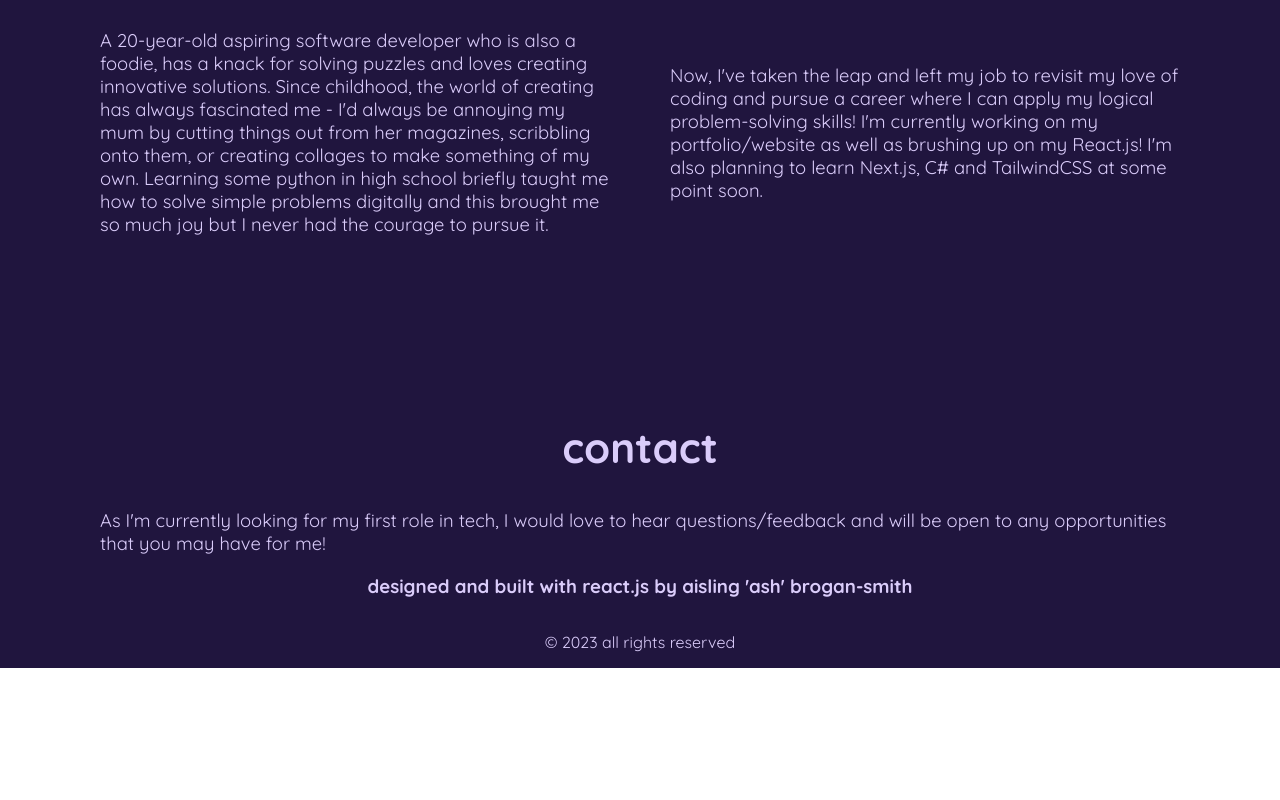
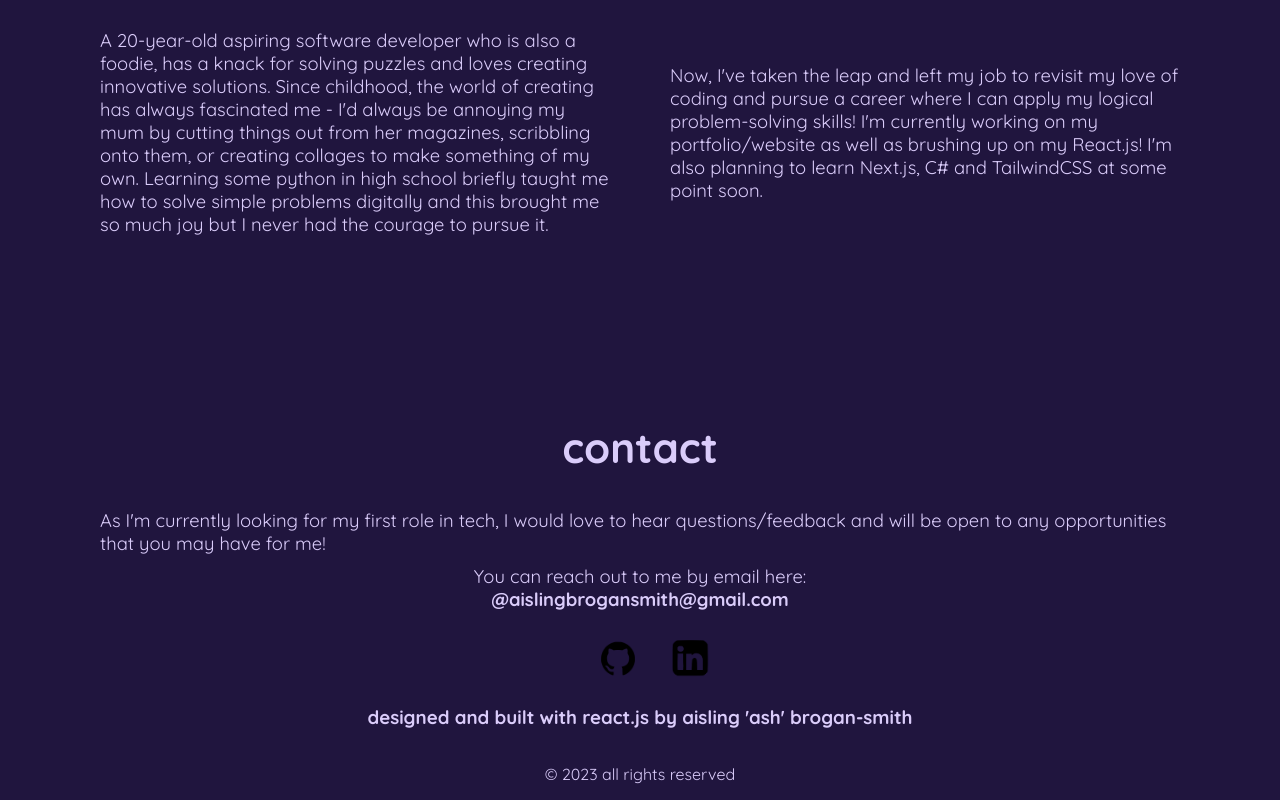
Before and after one commit to ashwantspizza/mywebsite, a React (Create React App) app in the folder ash-website/: page / in a window 1280 px wide. Shown: the part 2127-2927 px from the top of the page. Before the commit the page ends 2795 px from the top, so only its background shows below. Built offline with nearby package versions, Linux system fonts and the light colour scheme.

Commit message:
logos added in contacts

```diff
--- a/ash-website/src/components/LandingPage.css
+++ b/ash-website/src/components/LandingPage.css
@@ -274,6 +274,43 @@
   font-size: 1.15rem;
 }
 
+.contact-email {
+  display: flex;
+  flex-direction: column;
+  align-items: center;
+  justify-content: flex-start;
+  margin-top: 10px;
+  margin-left: 100px;
+  margin-right: 100px;
+  font-size: 1.15rem;
+}
+
+.contact-section-logos {
+  display: flex;
+  flex-direction: row;
+  justify-content: center;
+  align-items: center;
+  margin-top: 20px;
+  height: 100%;
+  width: 100%;
+}
+
+.github-logo {
+  display: flex;
+  flex-direction: column;
+  justify-content: center;
+  height: 100%;
+  width: 100px;
+}
+
+.linkedin-logo {
+  display: flex;
+  flex-direction: column;
+  justify-content: center;
+  height: 100%;
+  width: 45px;
+}
+
 .footer {
   display: flex;
   flex-direction: column;
--- a/ash-website/src/components/LandingPage.js
+++ b/ash-website/src/components/LandingPage.js
@@ -3,6 +3,8 @@ import './LandingPage.css';
 import name from '../images/name.png';
 import hackhealth from '../images/hackhealth.png';
 import nudge from '../images/nudge.png';
+import githublogo from '../images/githublogo.png';
+import linkedinlogo from '../images/linkedinlogo.png';
 import { HashRouter } from 'react-router-dom';
 import { HashLink } from 'react-router-hash-link';
 
@@ -105,6 +107,11 @@ I'm currently working on my portfolio/website as well as brushing up on my React
         <div className="contact-section">
     <div className="contact-title-text"> <h2>contact</h2> </div>
     <div className="contact-desc"> As I'm currently looking for my first role in tech, I would love to hear questions/feedback and will be open to any opportunities that you may have for me!</div>
+    <div className="contact-email">You can reach out to me by email here: <strong>@aislingbrogansmith@gmail.com</strong></div>
+    <div className="contact-section-logos">
+    <img src={githublogo} alt="github-img" className="github-logo" />
+    <img src={linkedinlogo} alt="linkedin-img" className="linkedin-logo" />
+    </div>
     </div>
 
         </section>
```
Also changed, not shown: ash-website/src/images/githublogo.png (added), ash-website/src/images/linkedinlogo.png (added).
